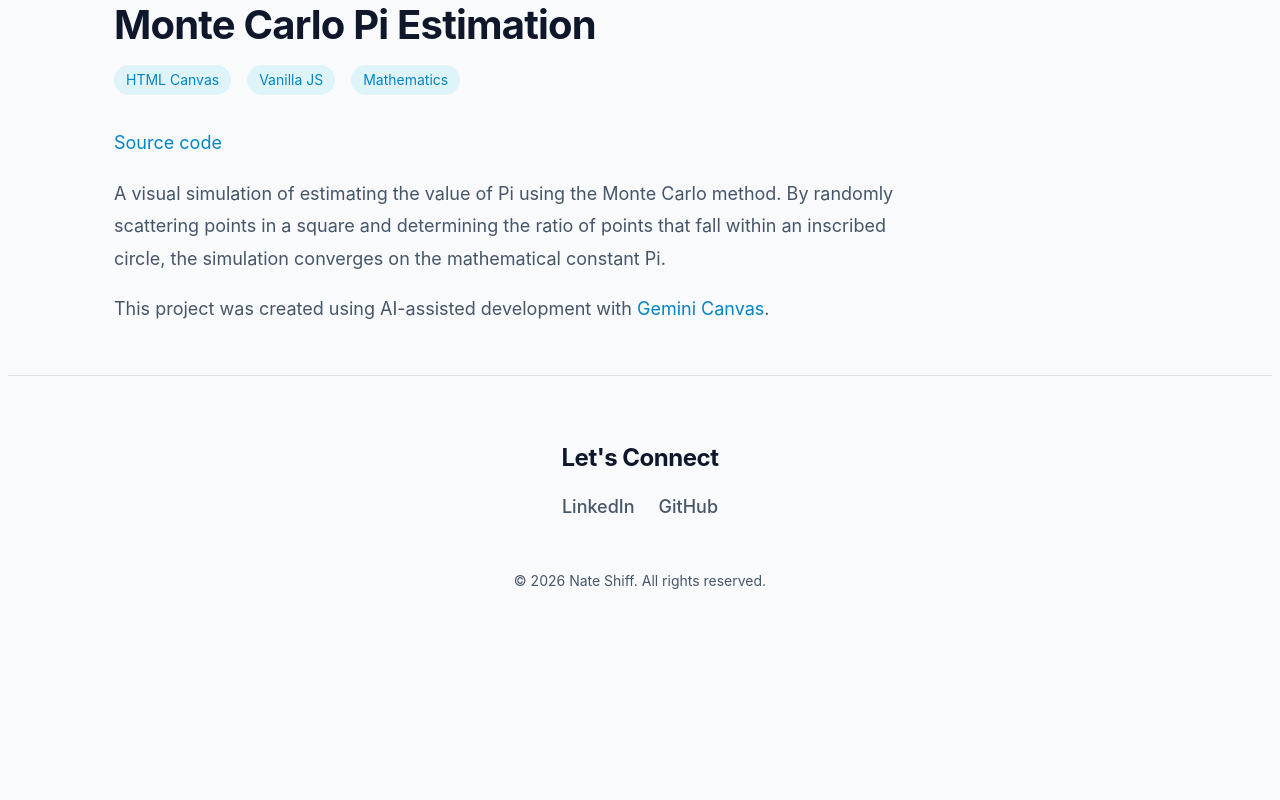
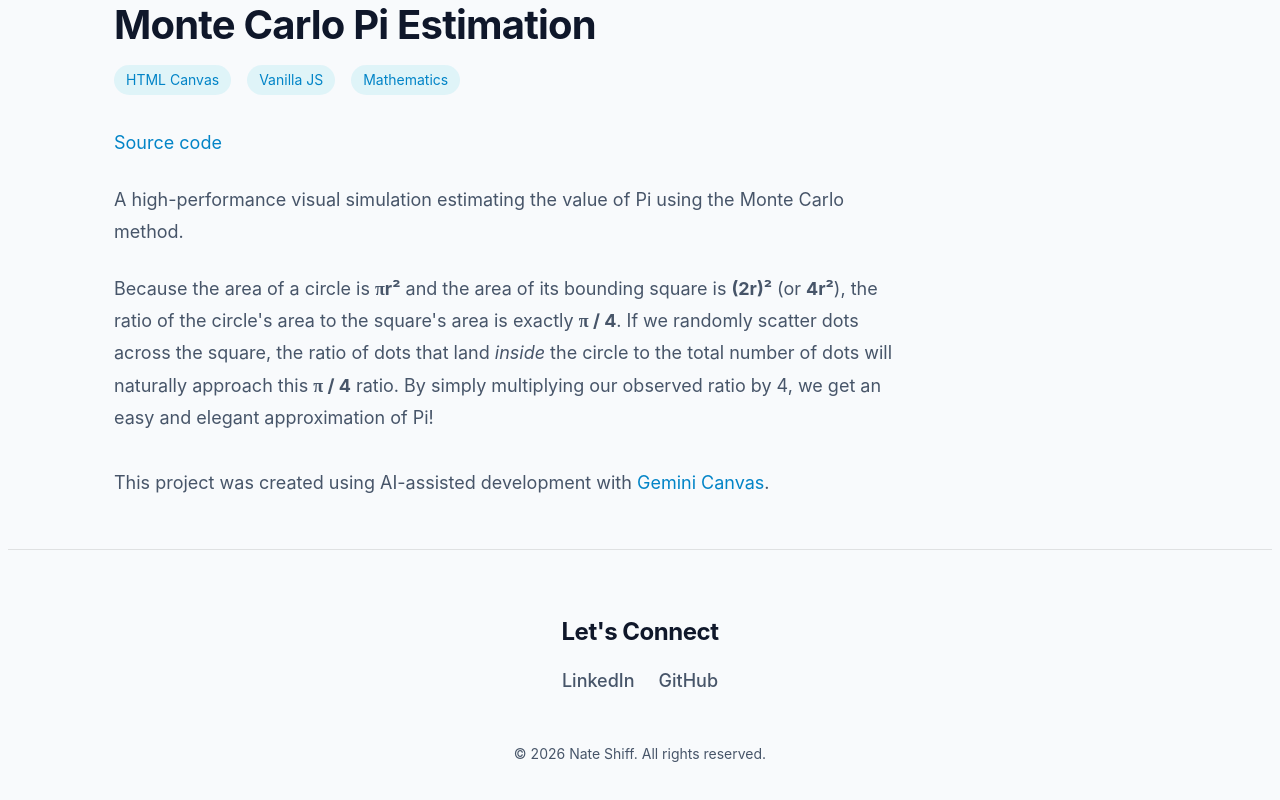
Before and after one commit to nshiff/nate-portfolio, a React (Vite) app: page /project/13 in a window 1280 px wide. Shown: the part 1042-1842 px from the top of the page. Before the commit the page ends 1690 px from the top, so only its background shows below. Built offline with nearby package versions, Linux system fonts and the light colour scheme.

Commit message:
fix: improve Monte Carlo pi sim explanation

```diff
--- a/src/pages/Project13.tsx
+++ b/src/pages/Project13.tsx
@@ -1,4 +1,8 @@
 import { Link } from 'react-router-dom';
+
+function pi() {
+  return <span style={{ fontFamily: "serif" }}>π</span>;
+}
 
 export function Project13() {
   return (
@@ -40,9 +44,14 @@ export function Project13() {
         </div>
 
         <div style={{ color: 'var(--text-secondary)', fontSize: '1.125rem', lineHeight: '1.8', maxWidth: '800px' }}>
-          <p><a href="https://github.com/nshiff/nate-portfolio/blob/main/public/demo/monte-carlo-pi.html" target="_blank" rel="noopener noreferrer">Source code</a></p>
-          <p>
-            A visual simulation of estimating the value of Pi using the Monte Carlo method. By randomly scattering points in a square and determining the ratio of points that fall within an inscribed circle, the simulation converges on the mathematical constant Pi.
+          <p style={{ marginBottom: '1.5rem' }}>
+            <a href="https://github.com/nshiff/nate-portfolio/blob/main/public/demo/monte-carlo-pi.html" target="_blank" rel="noopener noreferrer">Source code</a>
+          </p>
+          <p style={{ marginBottom: '1.5rem' }}>
+            A high-performance visual simulation estimating the value of Pi using the Monte Carlo method.
+          </p>
+          <p style={{ marginBottom: '2rem' }}>
+            Because the area of a circle is <strong>{pi()}r&sup2;</strong> and the area of its bounding square is <strong>(2r)&sup2;</strong> (or <strong>4r&sup2;</strong>), the ratio of the circle's area to the square's area is exactly <strong>{pi()} / 4</strong>. If we randomly scatter dots across the square, the ratio of dots that land <em>inside</em> the circle to the total number of dots will naturally approach this <strong>{pi()} / 4</strong> ratio. By simply multiplying our observed ratio by 4, we get an easy and elegant approximation of Pi!
           </p>
           <p>
             This project was created using AI-assisted development with <a href="https://gemini.google/overview/canvas/" target="_blank" rel="noopener noreferrer">Gemini Canvas</a>.
```
